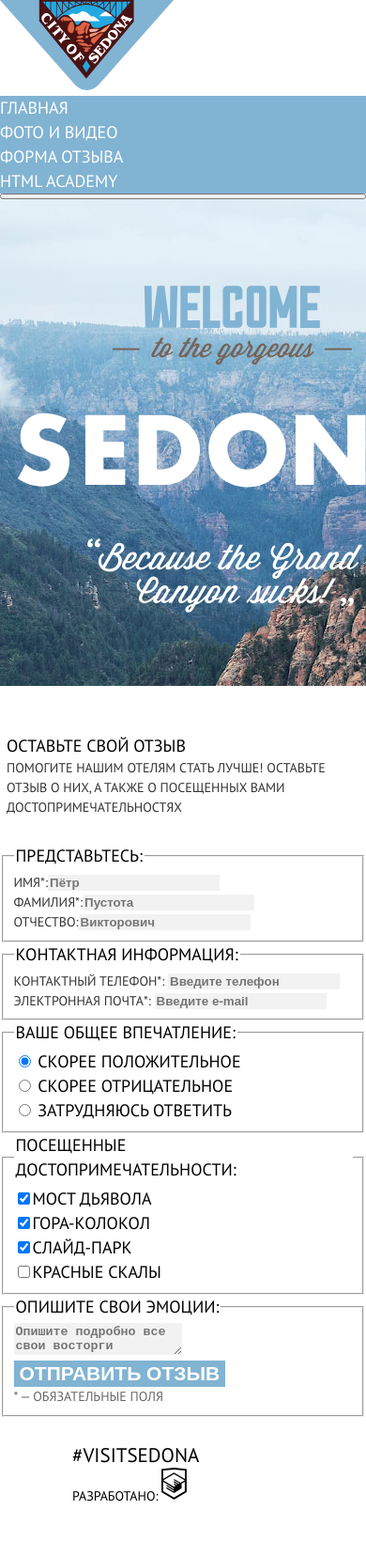
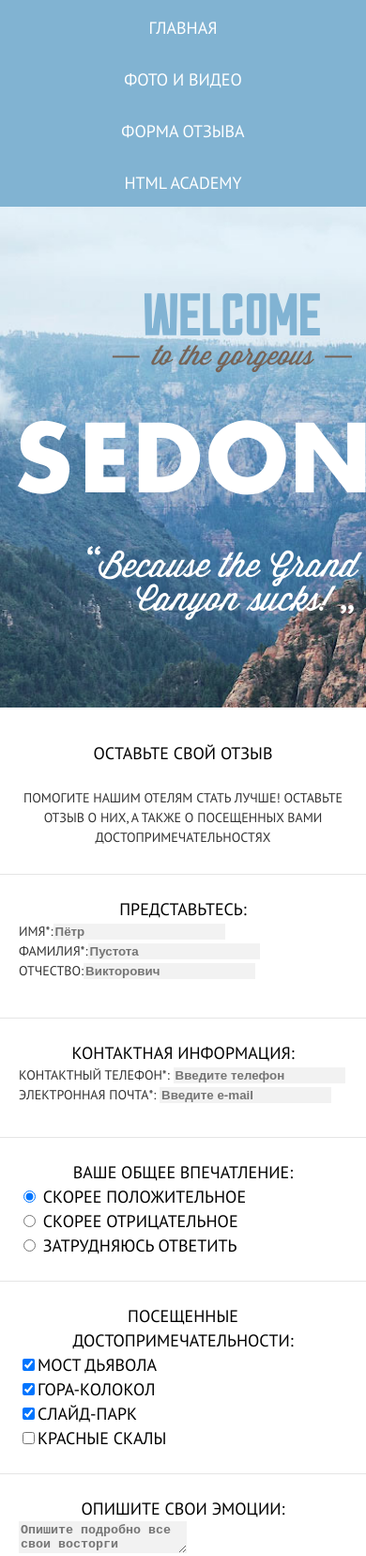
Before and after one commit to htmlacademy-adaptive/1632709-sedona-27, a website: page source/form.html in a window 390 px wide. Shown: the top 1656 px of the page at 94% size. Before the commit the page ends 1626 px from the top, so only its background shows below. Drawn offline with nearby package versions, Linux system fonts and the light colour scheme; files that its build step writes are made by us from their sources.

Commit message:
Добавляет адаптивную сетку

```diff
--- a/source/form.html
+++ b/source/form.html
@@ -2,6 +2,7 @@
 <html lang="ru">
   <head>
     <meta charset="utf-8" />
+    <meta name="viewport" content="width=device-width, initial-scale=1" />
     <title>HTML Academy: Седона</title>
     <link rel="stylesheet" href="css/style.css" />
   </head>
@@ -9,7 +10,7 @@
     <div class="page__wrapper">
       <header class="main-header">
         <nav class="main-nav main-nav--no-js">
-          <a class="main-nav__logo" href="#">
+          <a class="main-nav__logo" href="index.html">
             <img
               src="./img/svg/logo.svg"
               width="185"
@@ -50,8 +51,8 @@
         </section>
         <section class="feedback">
           <div class="feedback__heading heading">
-            <h1 class="heading__title">Оставьте свой отзыв</h1>
-            <p class="heading__description">
+            <h1 class="feedback__title">Оставьте свой отзыв</h1>
+            <p class="feedback__description">
               Помогите нашим отелям стать лучше! оставьте отзыв о них, а также о
               посещенных вами достопримечательностях
             </p>
@@ -61,6 +62,7 @@
             action="https://echo.htmlacademy.ru/"
             method="post"
           >
+            <div class="form__wrapper">
               <fieldset class="form__fieldset form__fieldset--username">
                 <legend class="form__legend form__legend--username">
                   Представьтесь:
@@ -127,6 +129,7 @@
                   </li>
                 </ul>
               </fieldset>
+            </div>
             <fieldset class="form__fieldset form__fieldset--impression">
               <legend class="form__legend form__legend--impression">
                 Ваше общее впечатление:
--- a/source/sass/blocks/advantages.scss
+++ b/source/sass/blocks/advantages.scss
@@ -1,34 +1,87 @@
+.advantages__heading {
+  padding: 39px 18px 33px 17px;
+
+  text-align: center;
+
+  @media (min-width: $tablet-width) {
+    padding: 48px 124px 56px;
+  }
+
+  @media (min-width: $desktop-width) {
+    padding: 59px 359px 44px 357px;
+  }
+}
+
+.advantages__card {
+  display: flex;
+  flex-direction: column;
+
+  @media (min-width: $tablet-width) {
+    flex-direction: row;
+
+    &--devil {
+      flex-direction: row-reverse;
+    }
+  }
+}
+
 .advantages__card-content {
   padding: 54px 18px 40px 18px;
 
   background-color: $color-seagull;
+
+  @media (min-width: $tablet-width) {
+    max-width: 256px;
+  }
 }
 
 .advantages__card-title {
   margin: 0;
+  margin-bottom: 11px;
 
   font-weight: 700;
   font-size: 18px;
   line-height: 26px;
+  text-align: center;
   color: $color-white;
+
+  @media (min-width: $tablet-width) {
+    font-size: 21px;
+  }
 }
 
 .advantages__card-number {
+  display: block;
+  margin-bottom: 17px;
+
+  text-align: center;
   color: $color-white;
 }
 
 .advantages__card-description {
   margin: 0;
 
+  text-align: center;
   color: $color-white;
 }
 
 .advantages__list {
+  display: grid;
   margin: 0;
-  padding: 24px 18px 28px 18px;
+  padding: 24px 26px 28px;
 
   list-style: none;
+  text-align: center;
+
   background-color: $color-whisper;
+
+  @media (min-width: $tablet-width) {
+    display: grid;
+
+    text-align: center;
+
+    grid-template-columns: repeat(3, 1fr);
+  }
 }
 
 .advantages__title {
@@ -38,6 +91,10 @@
   font-size: 18px;
   line-height: 26px;
   color: $color-black;
+
+  @media (min-width: $tablet-width) {
+    font-size: 21px;
+  }
 }
 
 .advantages__description {
@@ -46,5 +103,6 @@
 
 .advantages__list--icon {
   padding: 23px 18px 46px 18px;
+
   background-color: $color-white;
 }
--- a/source/sass/blocks/feedback.scss
+++ b/source/sass/blocks/feedback.scss
@@ -1,3 +1,42 @@
 .feedback__heading {
   padding: 36px 7px 28px 7px;
+
+  text-align: center;
+
+  border-bottom: 1px solid $color-whisper-2;
+
+  @media (min-width: $tablet-width) {
+    padding: 64px 166px 102px 167px;
+    border: none;
+  }
+
+  @media (min-width: $desktop-width) {
+    padding: 115px 384px 64px 382px;
+  }
 }
+
+.feedback__title {
+  margin: 0;
+  padding-bottom: 24px;
+
+  font-weight: 700;
+  font-size: 18px;
+  line-height: 26px;
+  color: $color-black;
+
+  @media (min-width: $tablet-width) {
+    font-size: 30px;
+  }
+}
+
+.feedback__description {
+  margin: 0;
+
+  @media (min-width: $tablet-width) {
+    line-height: 24px;
+  }
+
+  @media (min-width: $desktop-width) {
+    line-height: 26px;
+  }
+}
--- a/source/sass/blocks/form.scss
+++ b/source/sass/blocks/form.scss
@@ -1,8 +1,60 @@
+.form__wrapper {
+  display: flex;
+  flex-direction: column;
+
+  @media (min-width: $tablet-width) {
+    display: grid;
+
+    grid-template-columns: repeat(2, 1fr);
+  }
+}
+
+.form__fieldset--username {
+  margin: 0;
+  padding: 0 20px 39px;
+
+  border-style: none;
+  border-bottom: 1px solid $color-whisper-2;
+}
+
+.form__fieldset--contact {
+  margin: 0;
+  padding: 0 20px 34px;
+
+  border-style: none;
+  border-bottom: 1px solid $color-whisper-2;
+}
+
+.form__fieldset--impression {
+  margin: 0;
+  padding: 0 20px 24px;
+
+  border-style: none;
+  border-bottom: 1px solid $color-whisper-2;
+}
+
+.form__fieldset--attractions {
+  margin: 0;
+  padding: 0 20px 24px;
+
+  border-style: none;
+  border-bottom: 1px solid $color-whisper-2;
+}
+
+.form__fieldset--emotions {
+  margin: 0;
+  padding: 0 20px 24px;
+
+  border-style: none;
+}
 
 .form__legend {
+  padding-top: 24px;
+
   font-weight: 700;
   font-size: 18px;
   line-height: 26px;
+  text-align: center;
   color: $color-black;
 }
 
--- a/source/sass/blocks/heading.scss
+++ b/source/sass/blocks/heading.scss
@@ -1,12 +1,20 @@
 .heading__title {
   margin: 0;
+  padding-bottom: 35px;
 
   font-weight: 700;
   font-size: 18px;
   line-height: 26px;
+  text-align: center;
   color: $color-black;
+
+  @media (min-width: $tablet-width) {
+    font-size: 21px;
+  }
 }
 
 .heading__description {
   margin: 0;
+
+  text-align: center;
 }
--- a/source/sass/blocks/hero.scss
+++ b/source/sass/blocks/hero.scss
@@ -2,4 +2,7 @@
   background-image: url("../img/content/background-hero.jpeg");
   background-repeat: no-repeat;
   padding: 90px 19px 85px 19px;
+  background-color: #756157;
+  text-align: center;
+  background-size: cover;
 }
--- a/source/sass/blocks/main-footer.scss
+++ b/source/sass/blocks/main-footer.scss
@@ -1,5 +1,28 @@
 .main-footer {
-  padding: 28px 77px 23px 77px;
+  margin-top: 10px;
+  padding-top: 29px;
+
+  @media (min-width: $tablet-width) {
+    margin: 0;
+  }
+}
+
+.main-footer__wrapper {
+  display: flex;
+  flex-direction: column;
+  align-items: center;
+  padding-bottom: 23px;
+
+  @media (min-width: $tablet-width) {
+    flex-direction: row;
+    justify-content: space-between;
+    align-items: center;
+    padding: 36px 76px 36px 45px;
+  }
+
+  @media (min-width: $desktop-width) {
+    padding: 36px 136px 36px 104px;
+  }
 }
 
 .main-footer__hashtag {
--- a/source/sass/blocks/main-header.scss
+++ b/source/sass/blocks/main-header.scss
@@ -1,4 +1,4 @@
 .main-header {
   display: flex;
-  flex-direction: column;
+  justify-content: space-between;
 }
--- a/source/sass/blocks/main-nav.scss
+++ b/source/sass/blocks/main-nav.scss
@@ -1,27 +1,71 @@
 
 .main-nav {
-  display: flex;
-  flex-direction: column;
+  width: 100%;
+  margin: 0;
+  padding: 0;
+}
+
+.main-nav--no-js {
+
 }
 
 .main-nav__logo {
-  display: inline-block;
-}
+  display: none;
 
-.main-nav__wrapper {
-  background-color: $color-seagull;
+  @media (min-width: $tablet-width) {
+    position: absolute;
+    top: 0;
+    left: 50%;
+    z-index: 1;
+
+    display: inline-block;
+    max-width: 100%;
+
+    transform: translateX(-50%);
+  }
 }
 
 .main-nav__list {
+  display: flex;
+  flex-direction: column;
+  align-items: center;
+  min-width: 320px;
+  min-height: 56px;
   margin: 0;
   padding: 0;
 
   list-style: none;
+
+  background-color: $color-seagull;
+
+  @media (min-width: $tablet-width) {
+    display: flex;
+    flex-direction: row;
+    justify-content: space-around;
+
+    background-color: $color-white;
+  }
 }
 
 .main-nav__link {
+  display: block;
+  padding-top: 17px;
+  padding-bottom: 12px;
+
   font-weight: 700;
   font-size: 18px;
   line-height: 26px;
   color: $color-white;
+
+  @media (min-width: $tablet-width) {
+    padding: 0;
+
+    font-size: 14px;
+    line-height: 21px;
+    color: $color-black;
+  }
 }
+
+.main-nav__toggle {
+  display: none;
+}
--- a/source/sass/blocks/photo-gallery.scss
+++ b/source/sass/blocks/photo-gallery.scss
@@ -1,3 +1,8 @@
+.photo-gallery {
+  display: flex;
+  flex-direction: column;
+}
+
 .photo-gallery__heading {
   padding: 37px 20px 25px 20px;
 }
--- a/source/sass/blocks/photo.scss
+++ b/source/sass/blocks/photo.scss
@@ -1,3 +1,9 @@
+.photo {
+  display: flex;
+  flex-direction: column;
+  padding: 24px 20px 0 20px;
+}
+
 .photo__title {
   margin: 0;
 
--- a/source/sass/blocks/search-hotel.scss
+++ b/source/sass/blocks/search-hotel.scss
@@ -1,5 +1,15 @@
 .search-hotel {
-  padding: 38px 18px 49px 18px;
+  padding: 38px 18px 49px;
+
+  text-align: center;
+
+  @media (min-width: $tablet-width) {
+    padding: 61px 155px 58px;
+  }
+
+  @media (min-width: $desktop-width) {
+    padding: 61px 371px 66px;
+  }
 }
 
 .search-hotel__title {
@@ -9,6 +19,10 @@
   font-size: 21px;
   line-height: 26px;
   color: $color-black;
+
+  @media (min-width: $tablet-width) {
+    font-size: 30px;
+  }
 }
 
 .search-hotel__description {
@@ -16,10 +30,16 @@
 }
 
 .search-hotel__button {
+  padding: 16px 49px;
+
   font-weight: 700;
   font-size: 21px;
   line-height: 26px;
   color: $color-white;
 
   background-color: $color-seagull;
+
+  @media (min-width: $tablet-width) {
+    padding: 15px 121px 18px;
+  }
 }
--- a/source/sass/global/variables.scss
+++ b/source/sass/global/variables.scss
@@ -1,11 +1,18 @@
 $ff-pt-sans: "PT Sans", sans-serif;
 $font-size-base: 14px;
 $line-height-base: 21px;
-/*colors*/
+
+// Colors
 $color-night-rider: #333333;
 $color-black: #000000;
 $color-white: #ffffff;
 $color-seagull: #81b3d2;
 $color-whisper: #eeeeee;
+$color-whisper-2: #e5e5e5;
 $color-whisper-dark: #e6e6e6;
 $color-white-smoke: #f2f2f2;
+
+// Viewports
+$tablet-width: 768px;
+$desktop-width: 1200px;
+$mobile-width-only: 767px;
```
Also changed, not shown: source/index.html (+2 -1 lines), source/photo.html (+2 -1 lines), source/img/svg/hero-footer.svg (added). Lines whose indentation alone changed are shown as unchanged.
